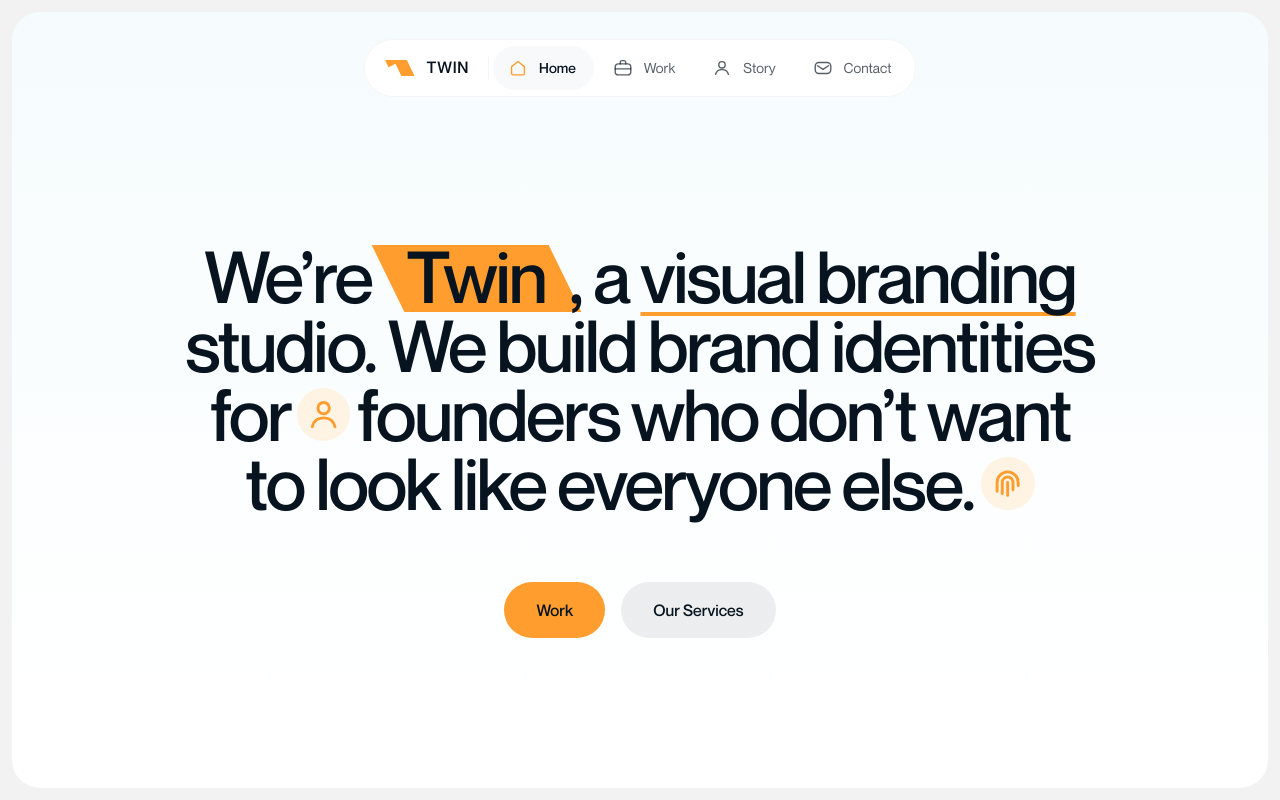
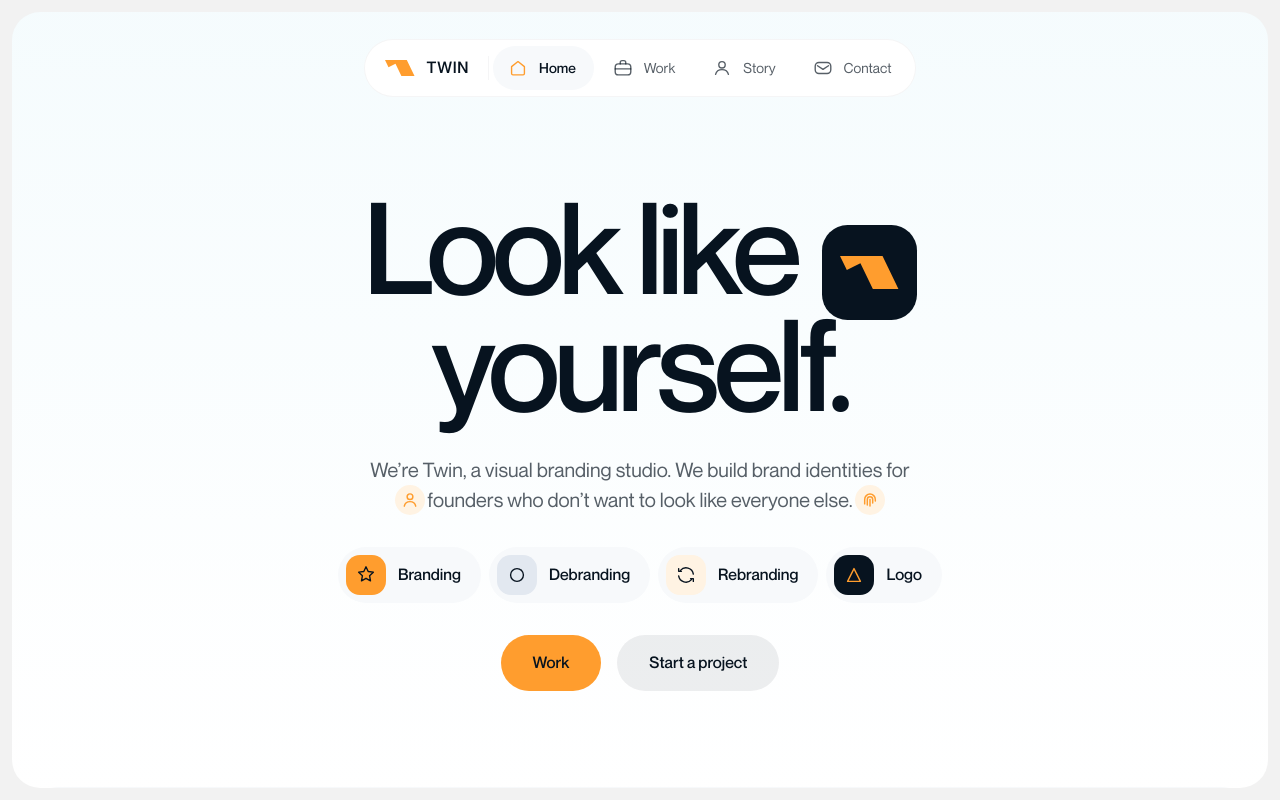
Before and after one commit to matthewostaco7/-twin-website, a Next.js app: page / in a window 1280 px wide. Built offline with nearby package versions, Linux system fonts and the light colour scheme.

Commit message:
Home hero: oversized headline with mark chip, service pills, rounded sheet
Co-Authored-By: Claude Sonnet 5.5 <noreply@anthropic.com>
Claude-Session: https://claude.ai/code/session_01UqTkKkfJ5xTqC9vSdU1Zph

```diff
--- a/app/globals.css
+++ b/app/globals.css
@@ -139,6 +139,26 @@ p{text-wrap:pretty}
 .hero .ic.inl{box-sizing:border-box;width:.74em;height:.74em;padding:.1em;border-radius:50%;background:#FFF3E3;stroke:var(--signal);stroke-width:1.8;vertical-align:0;margin:0 .1em 0 -.08em}
 .hero .ic.inl.r{margin:0 0 0 .1em}
 .hero-cta{display:flex;flex-wrap:wrap;justify-content:center;gap:var(--s2)}
+.hero-big{max-width:none !important;font-size:clamp(56px,calc(56px + 84 * (100vw - 360px) / 1080),136px) !important;line-height:.92 !important;letter-spacing:-.045em !important;font-weight:500}
+.hero-chip{display:inline-grid;place-items:center;width:.74em;height:.74em;border-radius:.2em;background:var(--fg);vertical-align:.04em;margin:-.2em 0 -.2em .06em}
+.hero-chip svg{width:62%;height:auto}
+.hero-sub{max-width:30em;font-size:var(--fs-bodyl);line-height:1.5;color:var(--t2)}
+.hero-pills{display:flex;flex-wrap:wrap;justify-content:center;gap:var(--s1)}
+.hp{display:inline-flex;align-items:center;gap:12px;min-height:56px;padding:8px 20px 8px 8px;border-radius:999px;background:var(--air-2);color:var(--fg);font-weight:500;transition:background .2s}
+@media(hover:hover){.hp:hover{background:var(--air)}}
+.hp:focus-visible{outline:2px solid var(--signal);outline-offset:3px}
+.hp-ic{display:grid;place-items:center;width:40px;height:40px;border-radius:14px;background:var(--tint)}
+.hp-ic .ic{width:22px;height:22px;stroke:var(--fg)}
+.hp-branding{background:var(--signal)}
+.hp-debranding{background:var(--air)}
+.hp-rebranding{background:var(--tint)}
+.hp-logo{background:var(--fg)}
+.hp-logo .ic{stroke:var(--signal)}
+.hero .hero-sub .ic.inl{width:1.5em;height:1.5em;padding:.26em;vertical-align:-.42em;margin:0 .12em 0 0}
+.hero .hero-sub .ic.inl.r{margin:0 0 0 .12em}
+.hero{gap:var(--s4);padding-bottom:calc(var(--s7) * 2)}
+#view-home #services{position:relative;margin-top:calc(-1 * var(--s7));border-radius:48px 48px 0 0;background:var(--air-2)}
+@media(max-width:900px){#view-home #services{margin-top:calc(-1 * var(--s5));border-radius:32px 32px 0 0}}
 @media(max-width:900px){
   /* the hero's wash runs up behind the logo bar, so there is no band between them */
   .m-top{position:relative;z-index:1}
--- a/app/page.tsx
+++ b/app/page.tsx
@@ -1,6 +1,7 @@
 import Link from "next/link";
 import ServicesGrid from "@/components/ServicesGrid";
-import { IconFingerprint, IconFounder } from "@/components/icons";
+import { IconFingerprint, IconFounder, Mark, SERVICE_ICONS } from "@/components/icons";
+import { SERVICES, SERVICE_SLUGS } from "@/lib/services";
 
 const STEPS = [
   { title: "See our work", line: "Browse the brands we have built.", href: "/work" },
@@ -12,14 +13,26 @@ export default function HomePage() {
   return (
     <div id="view-home">
       <header className="hero" id="top">
-        <h1>
-          We&rsquo;re <mark className="hl">Twin</mark>, a <span className="ul">visual branding</span> studio. We build brand identities
-          for <span className="nw"><IconFounder />founders</span> who don&rsquo;t want to look like everyone{" "}
+        <h1 className="hero-big">
+          Look like <span className="hero-chip" aria-hidden="true"><Mark /></span>
+          <br />yourself.
+        </h1>
+        <p className="hero-sub">
+          We&rsquo;re Twin, a visual branding studio. We build brand identities for{" "}
+          <span className="nw"><IconFounder />founders</span> who don&rsquo;t want to look like everyone{" "}
           <span className="nw">else.<IconFingerprint /></span>
-        </h1>
+        </p>
+        <nav className="hero-pills" aria-label="Services">
+          {SERVICE_SLUGS.map((slug) => (
+            <Link key={slug} className="hp" href={"/services/" + slug}>
+              <span className={"hp-ic hp-" + slug} aria-hidden="true">{SERVICE_ICONS[slug]}</span>
+              {SERVICES[slug].name}
+            </Link>
+          ))}
+        </nav>
         <div className="hero-cta">
           <Link className="btn" href="/work">Work</Link>
-          <a className="btn btn-2" href="#services">Our Services</a>
+          <Link className="btn btn-2" href="/contact">Start a project</Link>
         </div>
       </header>
 
--- a/components/icons.tsx
+++ b/components/icons.tsx
@@ -1,4 +1,4 @@
-import type { SVGProps } from "react";
+import type { ReactNode, SVGProps } from "react";
 
 type P = SVGProps<SVGSVGElement>;
 
@@ -22,6 +22,14 @@ export const IconFingerprint = () => (
   <svg className="ic inl r" viewBox="0 .75 24 24" aria-hidden="true"><path d="M5.5 17.5V12a6.5 6.5 0 0 1 13 0v2" /><path d="M8.7 19v-7a3.3 3.3 0 0 1 6.6 0v4.5" /><path d="M12 12v8" /></svg>
 );
 
+/** Service icons, by slug */
+export const SERVICE_ICONS: Record<string, ReactNode> = {
+  branding: <Ic><path d="M12 3l2.4 5.2 5.6.7-4.1 3.9 1 5.6L12 15.6 7.1 18.4l1-5.6L4 8.9l5.6-.7z" /></Ic>,
+  debranding: <Ic><circle cx="12" cy="12" r="7" /></Ic>,
+  rebranding: <Ic><path d="M20 11a8 8 0 0 0-14-4M4 5v3h3M4 13a8 8 0 0 0 14 4M20 19v-3h-3" /></Ic>,
+  logo: <Ic><path d="M5 19L12 5l7 14z" /></Ic>,
+};
+
 // Navigation
 export const IconHome = () => <Ic><path d="M5 10.5 12 5l7 5.5V18a1.5 1.5 0 0 1-1.5 1.5h-11A1.5 1.5 0 0 1 5 18z" /></Ic>;
 export const IconWork = () => <Ic><rect x="3.5" y="7.5" width="17" height="12" rx="3.5" /><path d="M9 7.5V6a2 2 0 0 1 2-2h2a2 2 0 0 1 2 2v1.5M3.5 13h17" /></Ic>;
```
